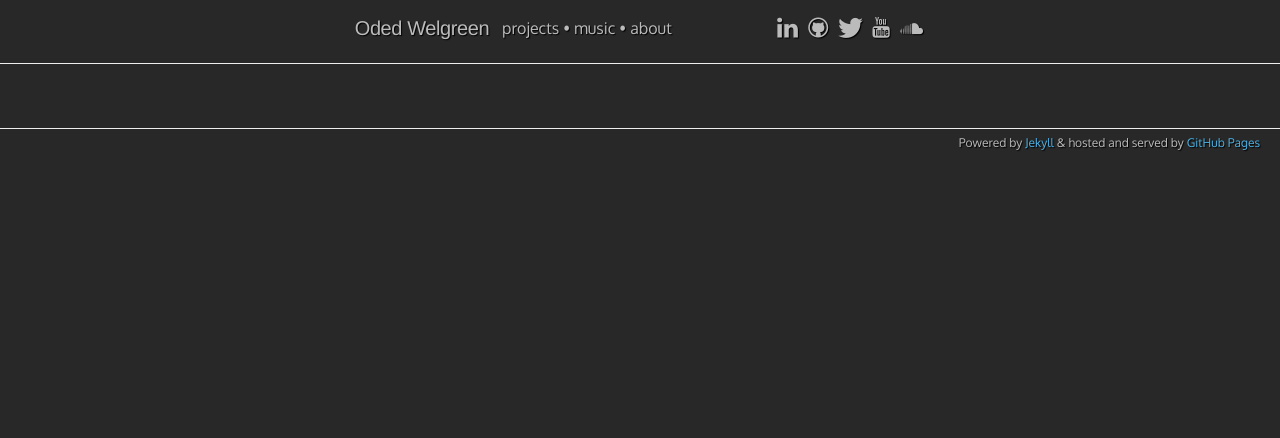
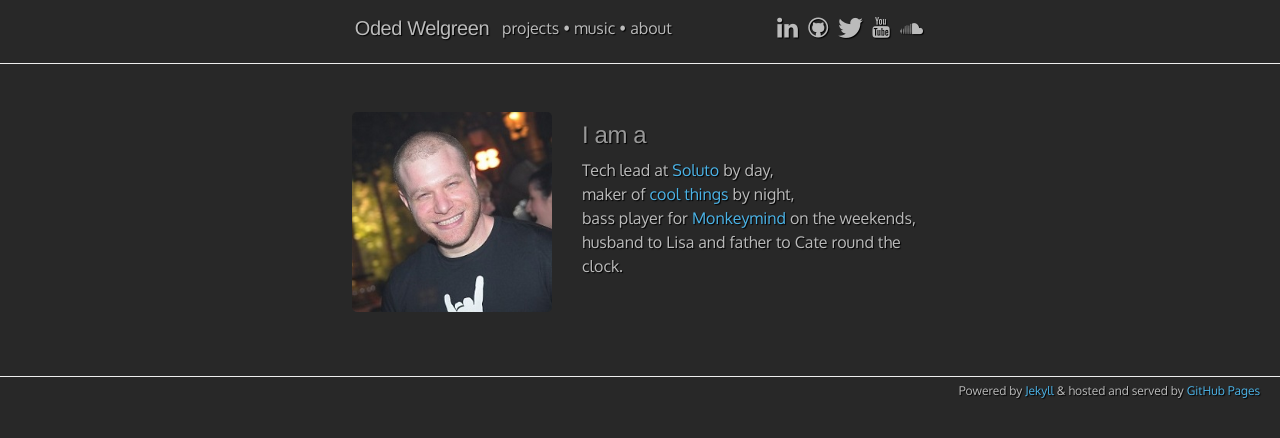
Before and after one commit to odedw/odedw.github.io, a Jekyll site: the page built from about/index.html, in a window 1280 px wide. Shown: the top 438 px of the page. Built offline with Jekyll 4.4.1, drawn with Linux system fonts in a browser that asks for light colours; Markdown is read by kramdown in place of the engine named in the settings.

Commit message:
start work on about page

```diff
--- /dev/null
+++ b/about/index.html
@@ -0,0 +1,19 @@
+---
+layout: page
+title: About
+---
+<div id="about-container">
+
+    <div id="first-section">
+        <img id="profile-pic" src="/images/ProfileSquareOptimized.jpg"/>
+        <div class="section-text">
+            <h2 class="section-header">I am a</h2>
+            <span>
+                Tech lead at <a href="https://www.soluto.com" target="_blank">Soluto</a> by day,<br/>
+                maker of <a href="/projects">cool things</a> by night,<br/>
+                bass player for <a href="http://monkeymindmusic.bandcamp.com/album/tal-kenig-ep" target="_blank">Monkeymind</a> on the weekends,<br/>
+                husband to Lisa and father to Cate round the clock.<br/>
+            </span>
+        </div>
+    </div>
+</div>
--- a/public/css/site.css
+++ b/public/css/site.css
@@ -100,12 +100,50 @@
   width: 100%;
   height: 100%;
 }
+#about-container {
+  text-align: left;
+}
+#about-container #first-section {
+  margin: auto;
+  overflow: auto;
+  width: 200px;
+}
+@media (min-width: 26rem) {
+  #about-container #first-section {
+    width: auto;
+  }
+}
+#about-container #first-section #profile-pic {
+  margin: auto;
+  width: 200px;
+}
+@media (min-width: 26rem) {
+  #about-container #first-section #profile-pic {
+    float: left;
+    margin-right: 30px;
+  }
+}
+#about-container #first-section span {
+  font-size: 14px;
+}
+@media (min-width: 26rem) {
+  #about-container #first-section span {
+    font-size: 16px;
+  }
+}
+#about-container #first-section .section-text {
+  margin: auto;
+}
+#about-container #first-section .section-text .section-header {
+  margin-top: 8px;
+}
 #footer {
   margin-top: 15px;
   font-size: 10px;
   text-align: center;
   border-top: 1px solid #eee;
   padding-top: 5px;
+  clear: both;
   padding-bottom: 5px;
 }
 @media (min-width: 22rem) {
```
Also changed, not shown: about.md (deleted, +0 -4 lines), public/css/site.less (+33 -6 lines), images/ProfileSquareOptimized.jpg (added).
